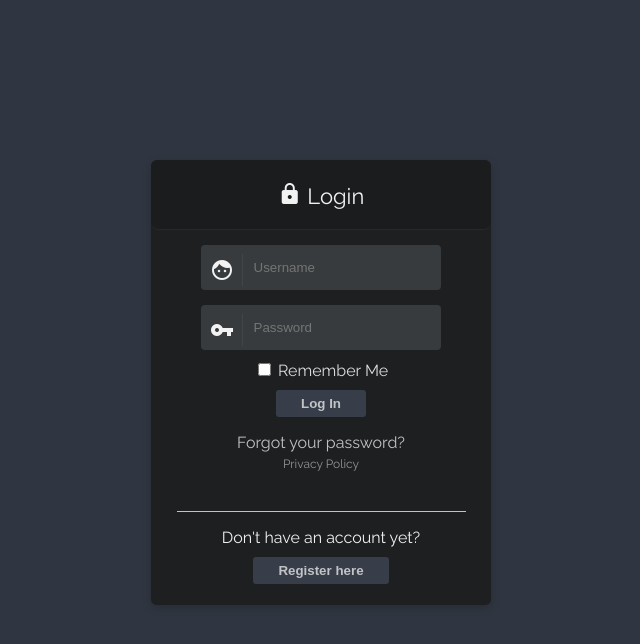
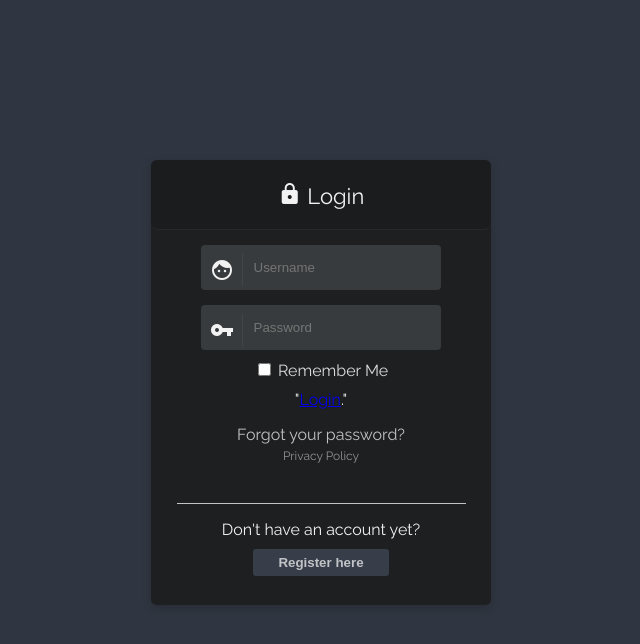
Before and after one commit to ADcheats/Decomod, a plain HTML site: page login.html in a window 1280 px wide. Shown: the whole page, without its empty margins (319-959 px from the left). Drawn offline with Linux system fonts and the light colour scheme.

Commit message:
Update login.html

```diff
--- a/login.html
+++ b/login.html
@@ -43,7 +43,7 @@
                 <span style="color: #DDD">Remember Me</span>
             </div>
 
-            <input type="submit" value="Log In" />
+             "<a href='i.html'>Login</a>."
         </form>
 
         <div class="forgot-password">
```
